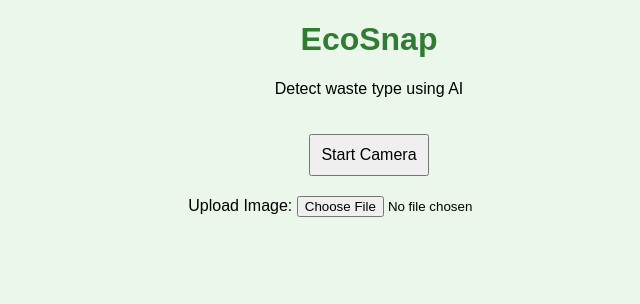
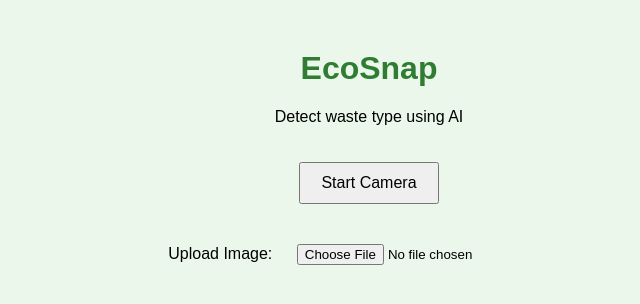
Before and after one commit to Juthikakollati/eco-waste-detector, a plain HTML site: page index.html in a window 1280 px wide. Shown: the whole page, without its empty margins (271-911 px from the left). Drawn offline with Linux system fonts and the light colour scheme.

Commit message:
Update style.css

```diff
--- a/style.css
+++ b/style.css
@@ -1,15 +1,31 @@
-body{
-text-align:center;
-font-family:Arial;
-background:#eaf7ea;
+body {
+    text-align: center;
+    font-family: Arial, sans-serif;
+    background-color: #eaf7ea;
+    margin: 50px;
 }
 
-h1{
-color:#2e7d32;
+h1 {
+    color: #2e7d32;
 }
 
-button{
-padding:10px;
-margin:20px;
-font-size:16px;
+button {
+    padding: 10px 20px;
+    margin: 20px;
+    font-size: 16px;
+    cursor: pointer;
 }
+
+input[type="file"] {
+    margin: 20px;
+}
+
+#webcam-container {
+    margin-top: 20px;
+}
+
+#label-container {
+    margin-top: 20px;
+    font-size: 18px;
+    font-weight: bold;
+}
```
